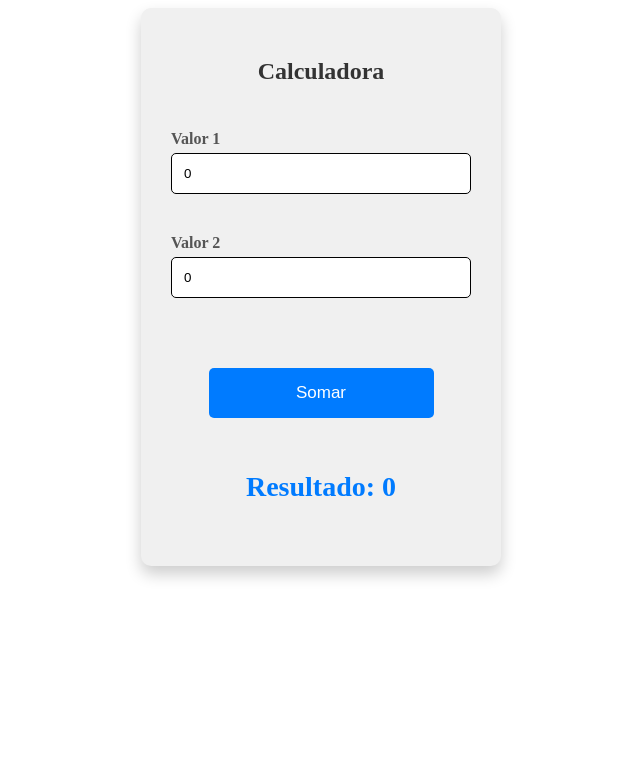
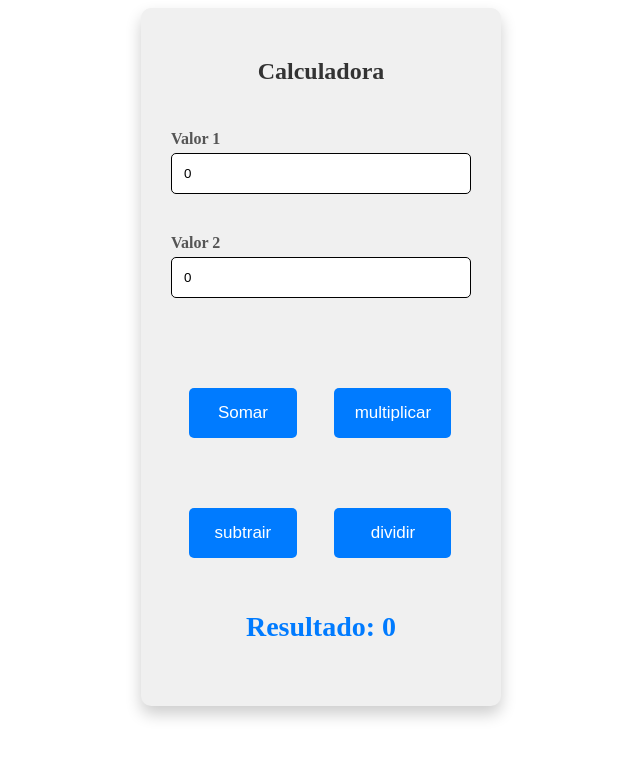
Before and after one commit to JzBreno/Domine-o-Angular-com-Material-Design-TailwindCSS-API-s-REST-Login-Social-, an Angular app: page / in a window 1280 px wide. Shown: the top 758 px of the page, without its empty margins (319-959 px from the left). Built offline with nearby package versions, Linux system fonts and the light colour scheme.

Commit message:
adicionando subtrair, multiplicar, dividir

```diff
--- a/src/app/calculadora/calculadora.html
+++ b/src/app/calculadora/calculadora.html
@@ -7,7 +7,16 @@
             <label for="valor2">Valor 2</label>
             <input type="number" name="valor2" id="valor2" [(ngModel)]="valor2" required >
 
-            <button type="button" (click)="somar()">Somar</button>
+            <div class="btn-box">
+              <div>
+                <button type="button" (click)="somar()">Somar</button>
+                <button type="button" (click)="subtrair()">subtrair</button>
+              </div>
+              <div>
+                <button type="button" (click)="multiplicar()">multiplicar</button>
+                <button type="button" (click)="dividir()">dividir</button>
+              </div>
+            </div>
         </form>
 
         <div class="result_display">
--- a/src/app/calculadora/calculadora.scss
+++ b/src/app/calculadora/calculadora.scss
@@ -83,3 +83,9 @@ button[type="button"]:hover{
 .button{
   /* Estilos de .button foram movidos para button[type="button"] */
 }
+
+.btn-box{
+  display: flex;
+  justify-content: space-between;
+  margin-top: 20px;
+}
--- a/src/app/calculadora/calculadora.ts
+++ b/src/app/calculadora/calculadora.ts
@@ -14,6 +14,7 @@ export class Calculadora {
   valor1 = 0;
    valor2 = 0;
    resultado = 0;
+   varExemplo ?: number ;
 
    somar() {
      this.resultado = this.valor1 + this.valor2;
```
